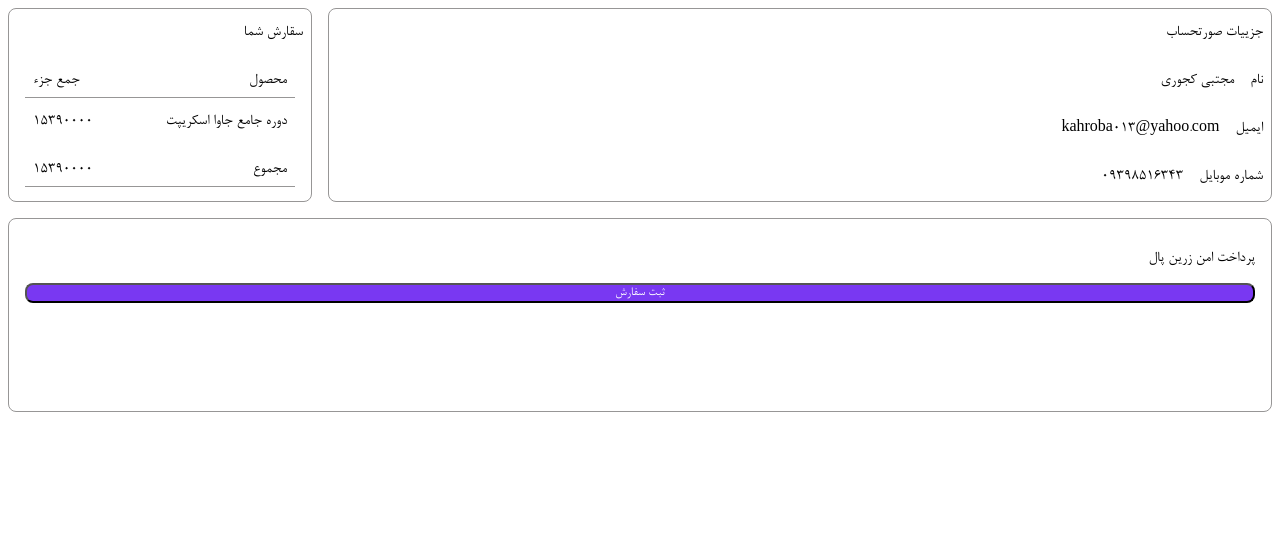
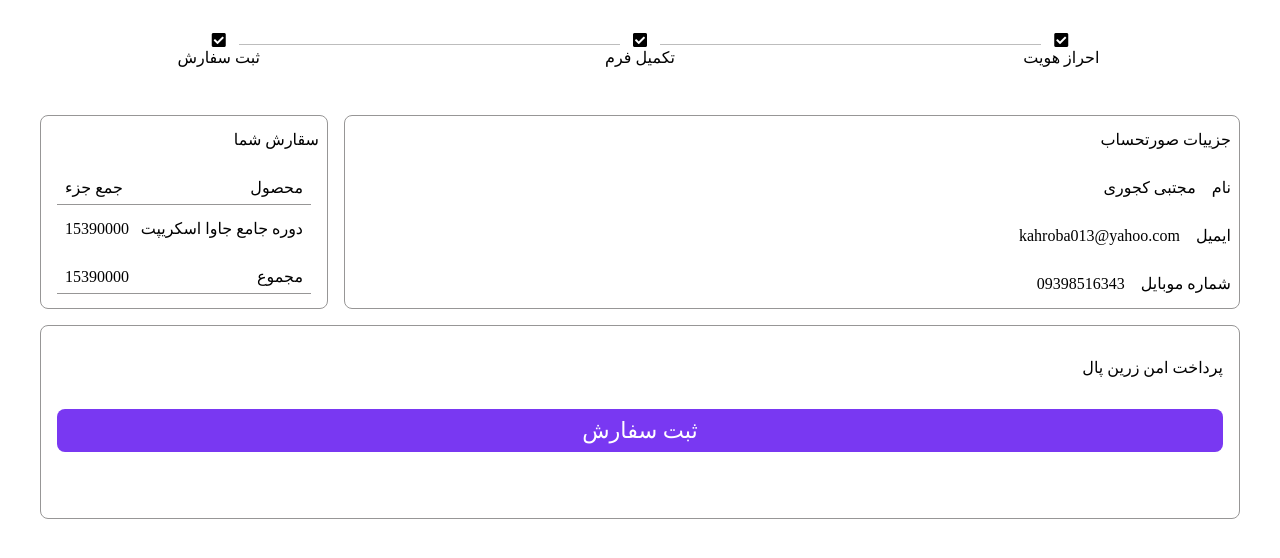
Before and after one commit to mojtaba013/online-shop-template, a plain HTML site: page checkout.html in a window 1280 px wide. Drawn offline with Linux system fonts and the light colour scheme; files whose address does not match are found by name.

Commit message:
1400/11/10

```diff
--- a/index.html
+++ b/checkout.html
@@ -5,10 +5,33 @@
     <meta http-equiv="X-UA-Compatible" content="IE=edge">
     <meta name="viewport" content="width=device-width, initial-scale=1.0">
     <link rel="stylesheet" href="css/checkout.css">
-    <link rel="stylesheet" href="css/fonts.css">
+    <link href="https://use.fontawesome.com/releases/v5.0.1/css/all.css" rel="stylesheet" />
+    <!-- <link rel="stylesheet" href="css/fonts.css"> -->
+    <!-- <link rel="stylesheet" href="css/style.css"> -->
     <title>Document</title>
 </head>
 <body>
+    <div class="status">
+        <div class="auth">
+
+            <i class="fas fa-check-square"></i>
+            <span>احراز هویت</span>
+        </div>
+        <div class="info">
+            <div class="d1">
+                <span class="s1"></span>
+            </div>
+            <i class="fas fa-check-square"></i>
+            <span>تکمیل فرم</span>
+        </div>
+        <div class="save">
+            <div class="d2">
+                <span class="s2"></span>
+            </div>
+            <i class="fas fa-check-square"></i>
+            <span>ثبت سفارش</span>
+        </div>
+    </div>
     <div class="main">
         <section class="first">
             <p>جزییات صورتحساب</p>
@@ -42,7 +65,7 @@
         </section>
         <section class="third">
             <p>پرداخت امن زرین پال</p>
-            <button>ثبت سفارش</button>
+            <button class="btn">ثبت سفارش</button>
         </section>
     </div>
 </body>
--- a/css/checkout.css
+++ b/css/checkout.css
@@ -42,7 +42,7 @@
   width: 100%;
   background-color: rgb(121 56 242);
   color: rgb(255, 255, 255);
-  border-radius: 0.5rem;
+
   font-family: inherit;
 }
 
@@ -68,6 +68,54 @@
   margin: 0 1rem 0 1rem;
 }
 
+.btn {
+  outline: 0;
+  border: 0;
+  border-radius: 8px;
+  padding: 0.5rem 2rem;
+  margin: 1rem 0;
+  text-align: center;
+  font-size: 1.4rem;
+  background-color: var(--color-btn);
+}
+
+.status {
+  display: flex;
+  flex-direction: row;
+  position: relative;
+  margin: 2rem 0;
+}
+
+.auth,
+.info,
+.save {
+  flex-grow: 1;
+  flex-shrink: 1;
+  flex-basis: 0%;
+  position: relative;
+
+  display: flex;
+  flex-direction: column;
+  align-items: center;
+}
+.d1,
+.d2 {
+  top: 12px;
+  right: calc(-50% + 20px);
+  left: calc(50% + 20px);
+  position: absolute;
+  flex-grow: 1;
+  flex-shrink: 1;
+  flex-basis: auto;
+}
+.s1,
+.s2 {
+  border-top-style: solid;
+  border-top-width: 1px;
+  display: block;
+  border-color: #bdbdbd;
+}
+
 @media screen and (min-width: 640px) {
   .name,
   .email,
@@ -86,5 +134,6 @@
     grid-template-areas:
       "first first first second"
       "third third third third";
+      padding: 1rem 2rem;
   }
 }
```
